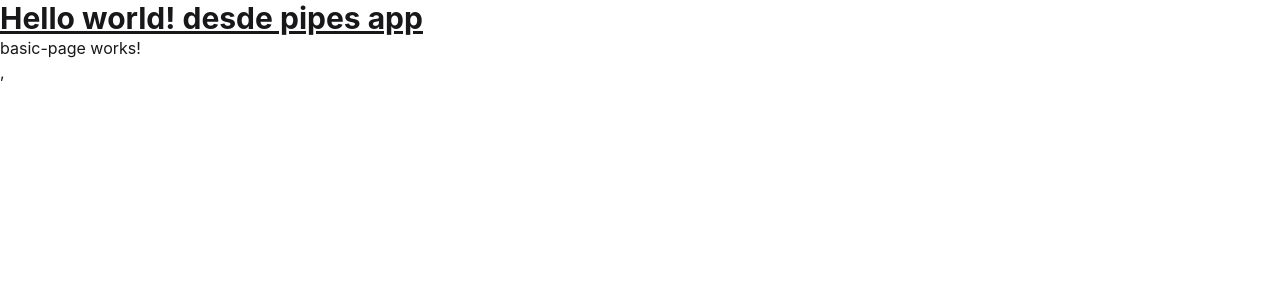
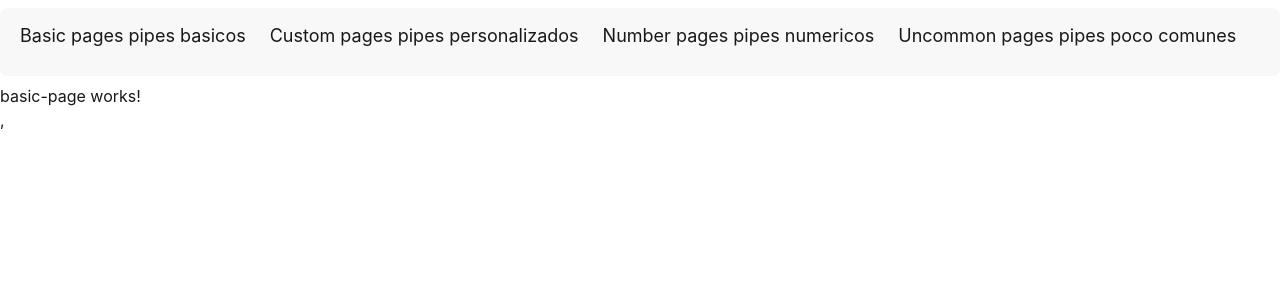
Before and after one commit to MarcoAndresSilva/Angular-pipes-app, an Angular app: page /basic in a window 1280 px wide. Shown: the top 300 px of the page. Built offline with nearby package versions, Linux system fonts and the light colour scheme.

Commit message:
feat: add route and navbar

```diff
--- a/src/app/app.html
+++ b/src/app/app.html
@@ -1,2 +1,4 @@
-<h1 class="text-3xl font-bold underline">Hello world! desde pipes app</h1>
-<router-outlet />
+<main class="mx-auto max-w-7xl">
+  <app-navbar></app-navbar>
+  <router-outlet />
+</main>
--- a/src/app/app.ts
+++ b/src/app/app.ts
@@ -1,12 +1,13 @@
 import { Component, signal } from '@angular/core';
 import { RouterOutlet } from '@angular/router';
+import { Navbar } from './components/navbar/navbar';
 
 @Component({
   selector: 'app-root',
-  imports: [RouterOutlet],
+  imports: [RouterOutlet, Navbar],
   templateUrl: './app.html',
-  styleUrl: './app.scss'
+  styleUrl: './app.scss',
 })
 export class App {
-  protected readonly title = signal('05-pipe-app');
+  protected readonly title = '05-pipe-app';
 }
--- a/src/app/components/navbar/navbar.html
+++ b/src/app/components/navbar/navbar.html
@@ -1 +1,9 @@
-<p>navbar works!</p>,
+<ul class="menu menu-horizontal bg-base-200 rounded-box my-2">
+  @for (route of routes; track route.path) {
+    <li>
+      <a routerLink="route.path" routerLinkActive="text-accent" class="text-lg">
+        {{ route.title }}
+      </a>
+    </li>
+  }
+</ul>
--- a/src/app/components/navbar/navbar.ts
+++ b/src/app/components/navbar/navbar.ts
@@ -1,14 +1,15 @@
 import { Component } from '@angular/core';
 import { routes } from '../../app.routes';
+import { RouterLink, RouterLinkActive } from '@angular/router';
 
 @Component({
   selector: 'app-navbar',
-  imports: [],
+  imports: [RouterLink, RouterLinkActive],
   templateUrl: './navbar.html',
 })
 export class Navbar {
   routes = routes.map((route) => ({
-    title: route.title,
-    path: route.path,
+    title: route.title ?? '',
+    path: route.path ?? '',
   }));
 }
```
